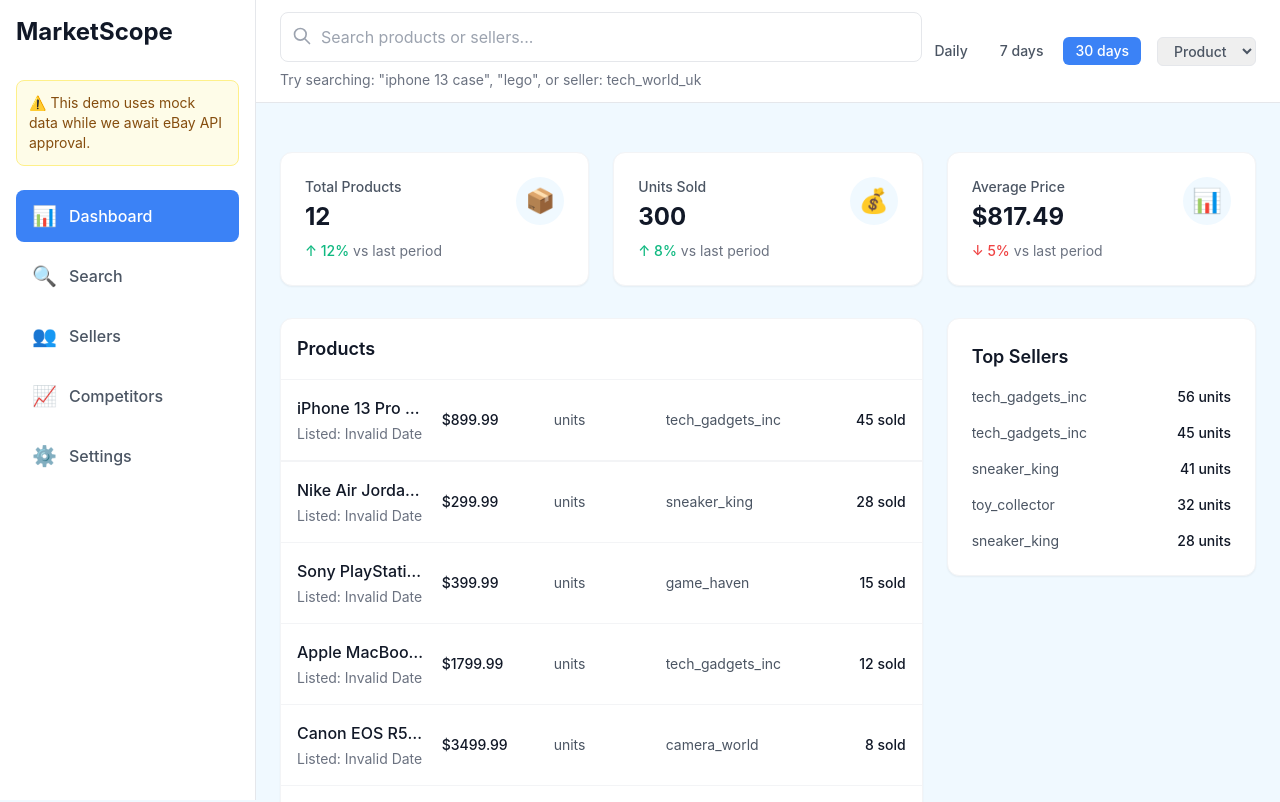
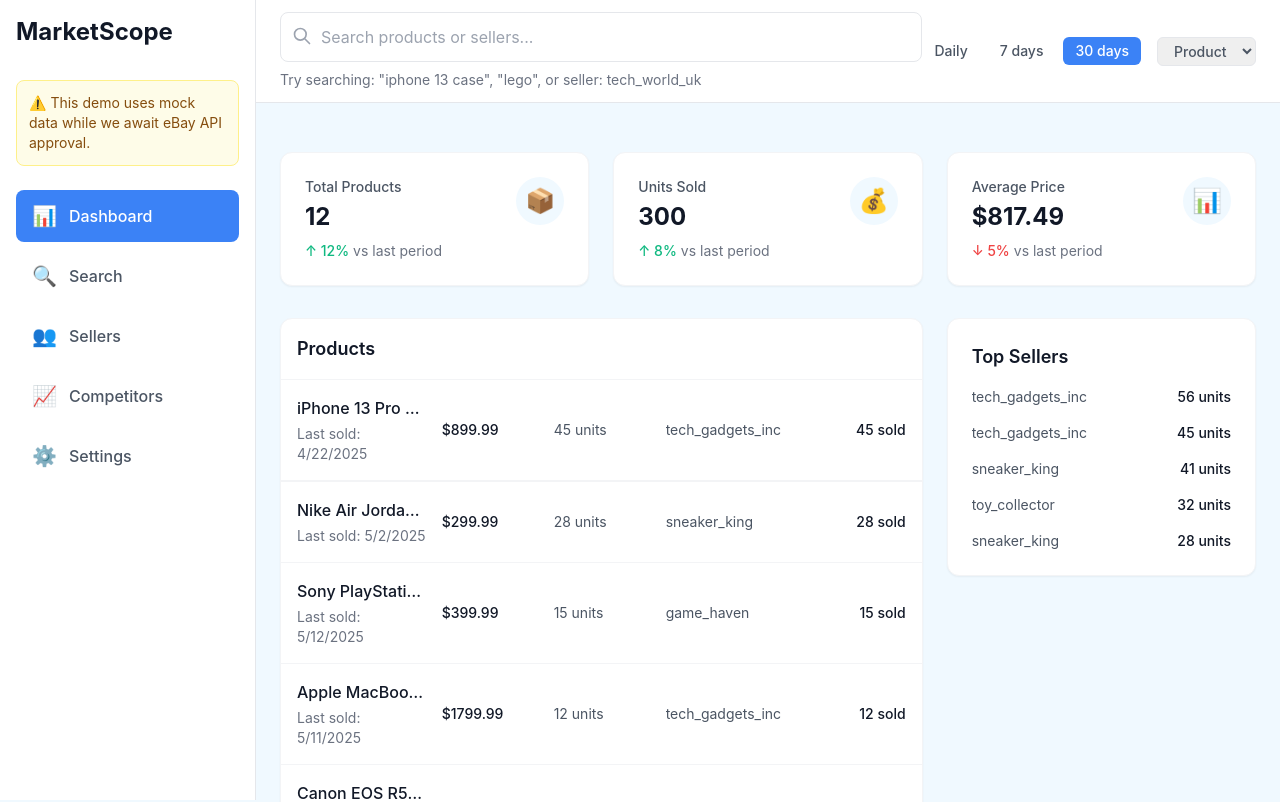
Before and after one commit to rk95x/MarketScope, a Next.js app: page / in a window 1280 px wide. Shown: the top 802 px of the page. Built offline with nearby package versions, Linux system fonts and the light colour scheme.

Commit message:
Your descriptive commit message

```diff
--- a/components/ProductCard.tsx
+++ b/components/ProductCard.tsx
@@ -19,7 +19,7 @@ export default function ProductCard({ product, onClick }: ProductCardProps) {
             {product.title}
           </h3>
           <p className="text-sm text-gray-500 mt-1">
-            Listed: {new Date(product.listedDate).toLocaleDateString()}
+            Last sold: {new Date(product.soldDate).toLocaleDateString()}
           </p>
         </div>
 
@@ -33,7 +33,7 @@ export default function ProductCard({ product, onClick }: ProductCardProps) {
         {/* Quantity Column */}
         <div className="w-24">
           <p className="text-sm text-gray-600">
-            {product.quantity} units
+            {product.salesLast30Days} units
           </p>
         </div>
 
```
